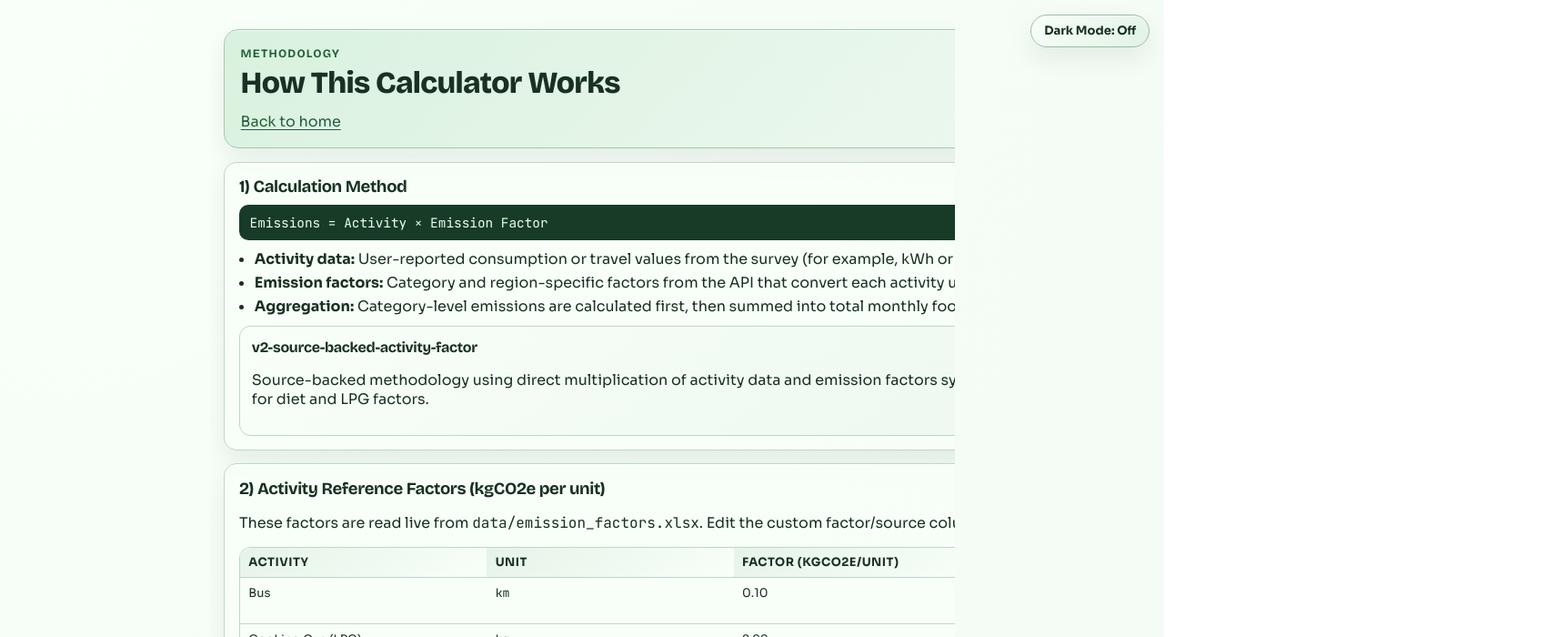
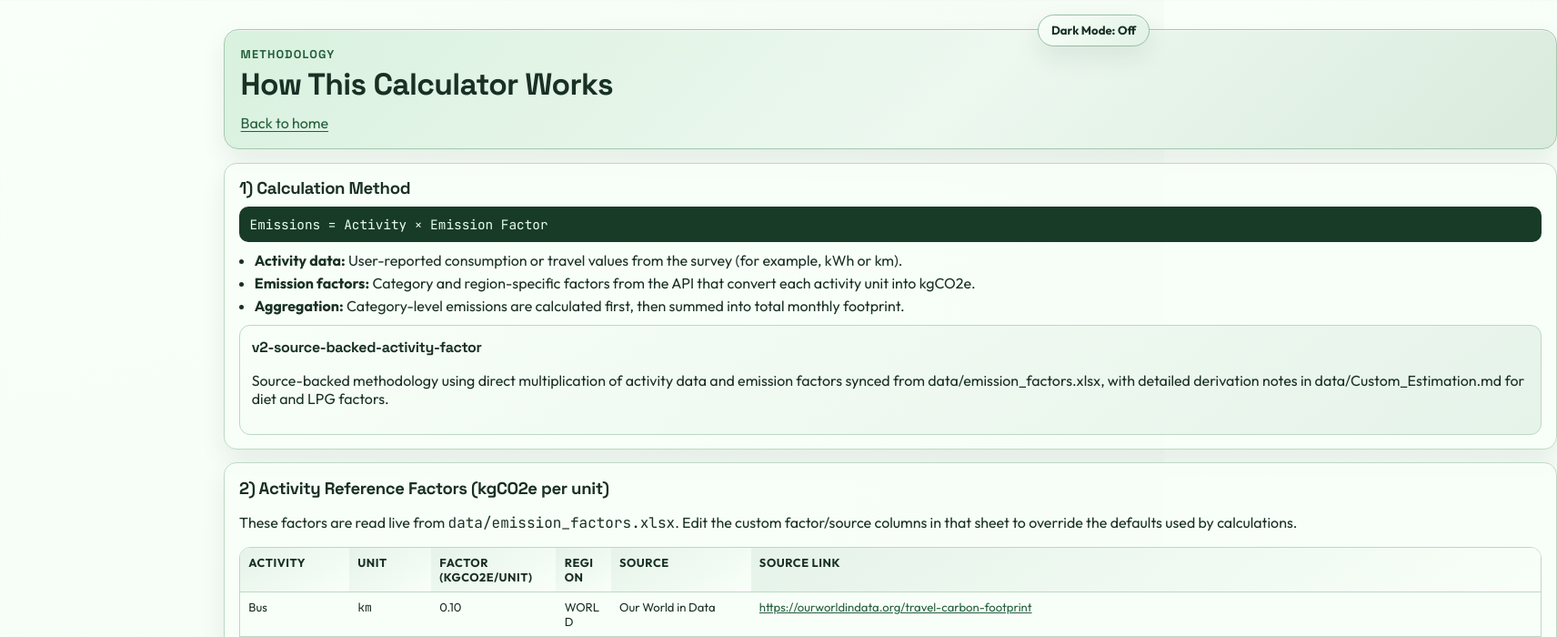
Before and after one commit to tejas-n-rao/EE_CreativeProject, a Next.js app in the folder apps/web/: page /methodology in a window 1280 px wide. Shown: the top 700 px of the page at 91% size, 1712 px wide, since content can reach past the window. Built offline with nearby package versions, Linux system fonts and the light colour scheme.

Commit message:
UI Changes

```diff
--- a/apps/web/app/globals.css
+++ b/apps/web/app/globals.css
@@ -1,9 +1,9 @@
-@import url("https://fonts.googleapis.com/css2?family=Bricolage+Grotesque:opsz,wght@10..48,500;10..48,600;10..48,700;10..48,800&family=JetBrains+Mono:wght@400;600&family=Sora:wght@400;500;600;700&display=swap");
+@import url("https://fonts.googleapis.com/css2?family=JetBrains+Mono:wght@400;600&family=Outfit:wght@400;500;600;700&family=Space+Grotesk:wght@500;600;700&display=swap");
 
 :root {
-  --font-body: "Sora", "Avenir Next", "Segoe UI Variable", "Segoe UI", sans-serif;
-  --font-display: "Bricolage Grotesque", "Avenir Next Demi Bold", "Avenir Next", "Trebuchet MS", sans-serif;
-  --font-title: "Bricolage Grotesque", "Avenir Next Demi Bold", "Avenir Next", "Trebuchet MS", sans-serif;
+  --font-body: "Outfit", "Avenir Next", "Segoe UI Variable", "Segoe UI", sans-serif;
+  --font-display: "Space Grotesk", "Avenir Next Demi Bold", "Avenir Next", "Trebuchet MS", sans-serif;
+  --font-title: "Space Grotesk", "Avenir Next Demi Bold", "Avenir Next", "Trebuchet MS", sans-serif;
   --font-mono: "JetBrains Mono", "IBM Plex Mono", "SFMono-Regular", Menlo, monospace;
   --color-text: #193025;
   --color-muted: #426552;
@@ -37,9 +37,9 @@
 }
 
 html[data-theme="dark"] {
-  --font-body: "Sora", "Avenir Next", "Segoe UI Variable", "Segoe UI", sans-serif;
-  --font-display: "Bricolage Grotesque", "Avenir Next Demi Bold", "Avenir Next", "Trebuchet MS", sans-serif;
-  --font-title: "Bricolage Grotesque", "Avenir Next Demi Bold", "Avenir Next", "Trebuchet MS", sans-serif;
+  --font-body: "Outfit", "Avenir Next", "Segoe UI Variable", "Segoe UI", sans-serif;
+  --font-display: "Space Grotesk", "Avenir Next Demi Bold", "Avenir Next", "Trebuchet MS", sans-serif;
+  --font-title: "Space Grotesk", "Avenir Next Demi Bold", "Avenir Next", "Trebuchet MS", sans-serif;
   --font-mono: "JetBrains Mono", "IBM Plex Mono", "SFMono-Regular", Menlo, monospace;
   --color-text: #d8f6df;
   --color-muted: #8cb49a;
@@ -433,7 +433,6 @@ html[data-theme="dark"] .sweep-pane-content-animated::after {
   padding: 2rem 1rem 2.5rem;
   display: grid;
   gap: 0.9rem;
-  overflow-x: clip;
 }
 
 .methodology-hero {
@@ -461,7 +460,6 @@ html[data-theme="dark"] .sweep-pane-content-animated::after {
   padding: 0.95rem 1rem;
   box-shadow: var(--shadow-soft), inset 0 1px 0 var(--gloss-highlight);
   max-width: 100%;
-  overflow-x: clip;
 }
 
 .inline-warning {
@@ -503,7 +501,8 @@ html[data-theme="dark"] .sweep-pane-content-animated::after {
   margin: 0 0 0.65rem;
   font-size: 0.9rem;
   overflow-x: auto;
-  white-space: nowrap;
+  white-space: normal;
+  overflow-wrap: anywhere;
 }
 
 .methodology-cards {
@@ -536,8 +535,7 @@ html[data-theme="dark"] .sweep-pane-content-animated::after {
 .methodology-table {
   width: 100%;
   border-collapse: collapse;
-  min-width: 0;
-  table-layout: fixed;
+  min-width: 640px;
   background: var(--color-panel-solid);
 }
 
```
